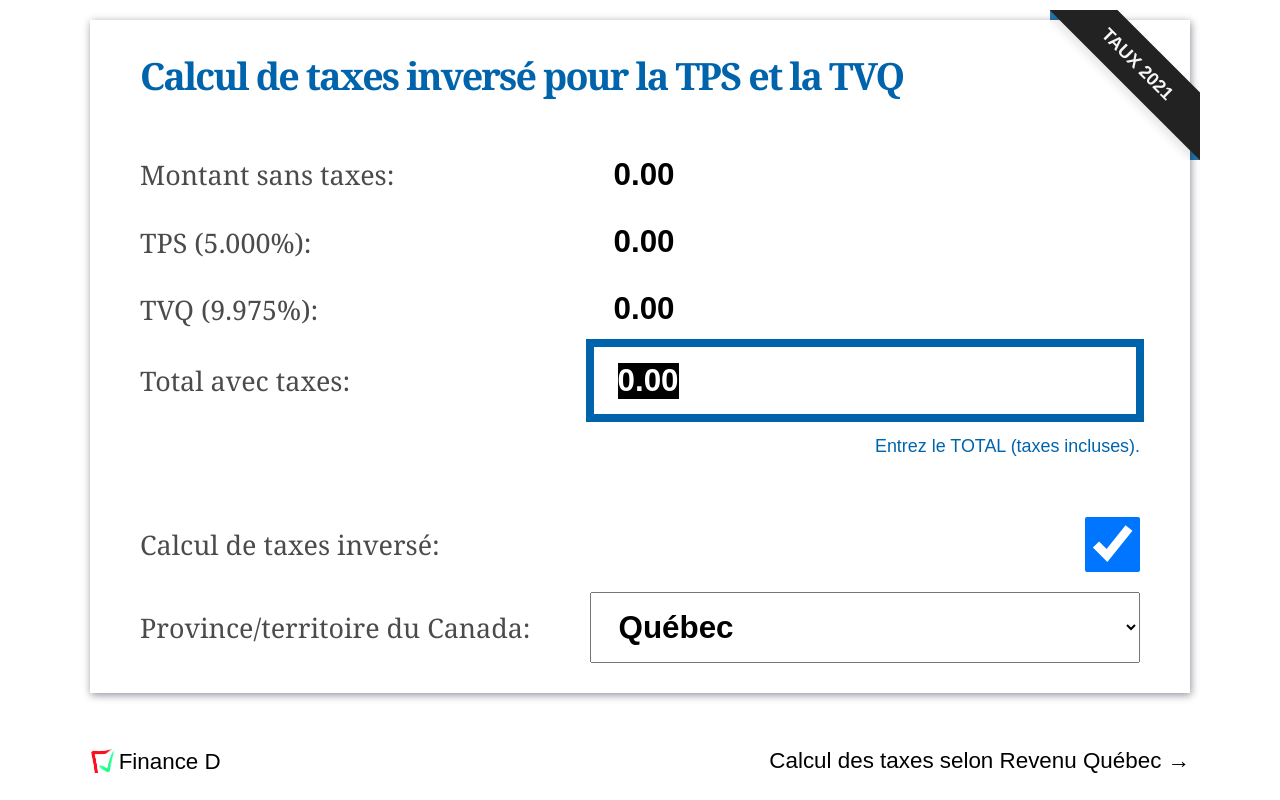
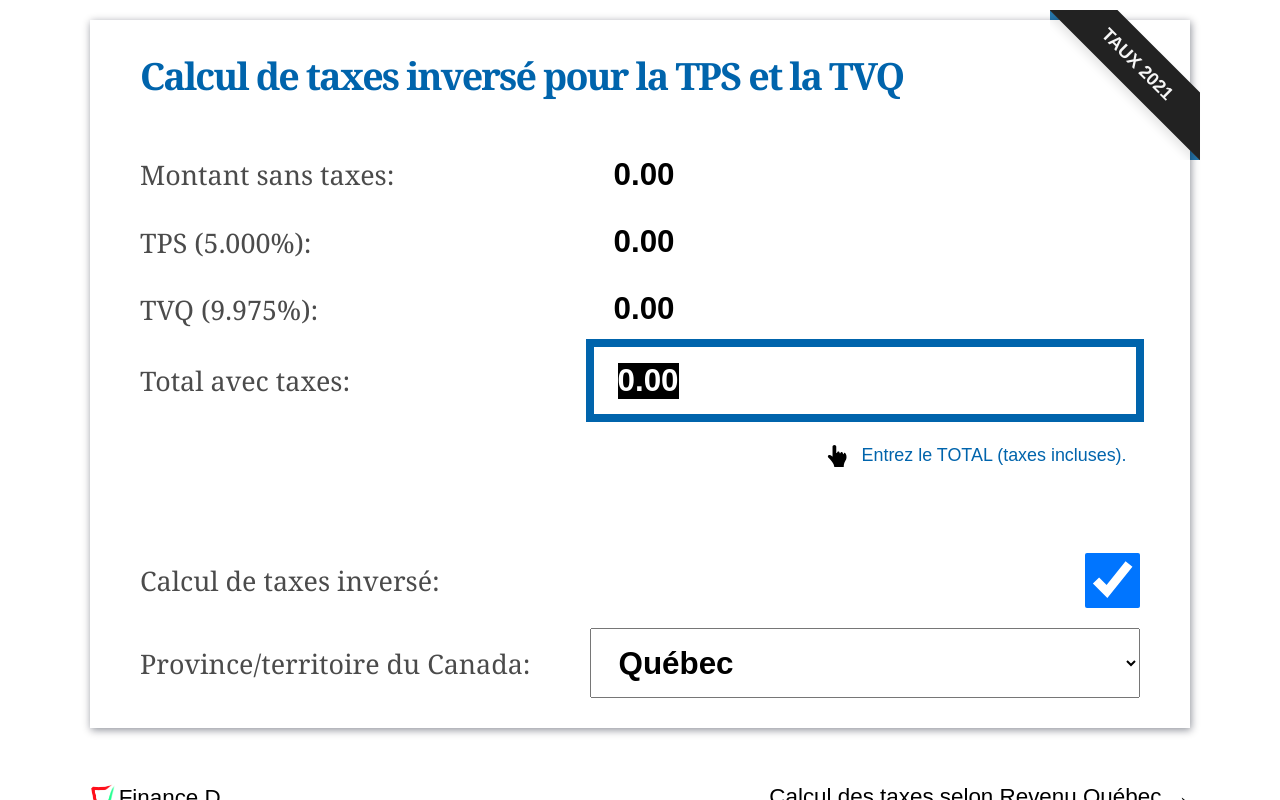
Before and after one commit to alex-drocks/calcul-taxes, a Next.js app: page / in a window 1280 px wide. Both pictures are taken after a click on the label "Calcul de taxes inversé:". Shown: the top 800 px of the page. Built offline with nearby package versions, Linux system fonts and the light colour scheme.

Commit message:
Removed ModeInputInstruction.js in favor of a dynamic instruction text applied only to active input.

```diff
--- a/components/DecimalNumber.js
+++ b/components/DecimalNumber.js
@@ -1,7 +1,15 @@
 import NumberFormat from "react-number-format";
 import {handleRowDeleteFromHotkey} from "./ResultsGrid";
 
-export default function Decimalnumber({id, label, readOnly, stateValue, onChangeHandler, onFocusHandler}) {
+export default function Decimalnumber({
+                                        id,
+                                        label,
+                                        readOnly,
+                                        stateValue,
+                                        onChangeHandler,
+                                        onFocusHandler,
+                                        focusedInstructions
+                                      }) {
   return (
     <div className={`field ${id}`}>
       <label htmlFor={id}><h2>{label}</h2></label>
@@ -35,6 +43,19 @@ export default function Decimalnumber({id, label, readOnly, stateValue, onChange
           }
         }}
       />
+      {focusedInstructions && (
+        <>
+          <div className="calculator-instructions no-select">
+            <svg width="1em" height="1em" xmlns="http://www.w3.org/2000/svg" viewBox="0 0 24 24">
+              <path
+                d="M4.021 10.688C5.229 10.86 6.531 12 7 12.469V1.955C7 .875 7.92 0 9 0s2 .875 2 1.955v6.058c0 .784.814.885.919.103.216-1.604 2.519-1.817 2.693.399.043.546.726.655.866.027.326-1.444 2.501-1.458 2.758.758.066.579.796.696.848.034.051-.67.281-.934.607-.934C20.789 8.4 22 10.419 22 12.81c0 4.295-3 4.306-3 11.19H9c-.332-3.942-3.462-7.431-6.271-10.241C2.241 13.271 2 12.707 2 12.195c0-.93.759-1.688 2.021-1.507z"/>
+            </svg>
+            <p>
+              {focusedInstructions}
+            </p>
+          </div>
+        </>
+      )}
     </div>
   );
 }
--- a/components/ModeInputInstruction.js
+++ /dev/null
@@ -1,7 +0,0 @@
-export default function ModeInputInstruction({taxeIn}) {
-  return (
-    <p className="calculator-instructions no-select" style={{color: "var(--blue)", textAlign: "right"}}>
-      {taxeIn ? `Entrez le TOTAL (taxes incluses).` : `Entrez le MONTANT (avant taxes).`}
-    </p>
-  );
-}
--- a/components/TaxCalculator.js
+++ b/components/TaxCalculator.js
@@ -4,11 +4,9 @@ import TopCornerRibbon from "./TopCornerRibbon";
 import Decimalnumber from "./DecimalNumber";
 import TaxeInCheckbox from "./TaxeInCheckbox";
 import ProvinceSelect from "./ProvinceSelect";
-import ModeInputInstruction from "./ModeInputInstruction";
-import ResultsGrid from "./ResultsGrid";
 
 export default function TaxCalculator() {
-  const [title, setCalculatorH1Title] = useState("");
+  const [calculatorH1Title, setCalculatorH1Title] = useState("");
   const [federalTaxName, setFederalTaxName] = useState("TPS");
 
   const [montant, setMontant] = useState(0);
@@ -117,7 +115,7 @@ export default function TaxCalculator() {
         taux.tvq,
       )
       }>
-        <h1 className="no-select">{title}</h1>
+        <h1 className="no-select">{calculatorH1Title}</h1>
 
         <Decimalnumber
           id="montant"
@@ -126,6 +124,7 @@ export default function TaxCalculator() {
           stateValue={montant}
           onChangeHandler={values => setMontant(Number(values.value))}
           onFocusHandler={e => selectAllText(e.target)}
+          focusedInstructions="Entrez le MONTANT (avant taxes)."
         />
 
         <Decimalnumber
@@ -153,19 +152,27 @@ export default function TaxCalculator() {
           stateValue={total}
           onChangeHandler={values => setTotal(Number(values.value))}
           onFocusHandler={e => selectAllText(e.target)}
+          focusedInstructions="Entrez le TOTAL (taxes incluses)."
         />
 
-        <ModeInputInstruction taxeIn={taxeIn}/>
+        <TaxeInCheckbox onChangeHandler={e => {
+          setTaxeIn(e.target.checked);
 
-
-        <TaxeInCheckbox onChangeHandler={e => setTaxeIn(e.target.checked)}/>
+          const montantInstructionEl = document.querySelector(".field.montant");
+          const totalInstructionEl = document.querySelector(".field.total");
+          if (taxeIn) {
+            montantInstructionEl.classList.add("isActiveCalculationMode");
+            totalInstructionEl.classList.remove("isActiveCalculationMode");
+          } else {
+            montantInstructionEl.classList.remove("isActiveCalculationMode");
+            totalInstructionEl.classList.add("isActiveCalculationMode");
+          }
+        }}/>
 
         <ProvinceSelect onChangeHandler={e => setProvince(e.target.value)}/>
 
         <input id="submit-handler-input" style={{display: "none"}} type="submit" value="Recalculer"/>
       </form>
-
-
 
     </div>
   );
--- a/styles/TaxCalculatorComponent.css
+++ b/styles/TaxCalculatorComponent.css
@@ -79,6 +79,25 @@
   margin-bottom: var(--vertical-spacing);
 }
 
+.field:not(.isActiveCalculationMode) .calculator-instructions {
+  display: none;
+}
+
+.field.isActiveCalculationMode .calculator-instructions {
+  width: 100%;
+  display: flex;
+  align-items: center;
+  justify-content: flex-end;
+
+}
+
+.field.isActiveCalculationMode .calculator-instructions p {
+  color: var(--blue);
+  text-align: right;
+
+  padding: 0.5em 0.75em;
+}
+
 @media screen and (max-width: 1024px) {
   .card {
     padding: 0;
--- a/styles/global.css
+++ b/styles/global.css
@@ -36,8 +36,8 @@ body {
 
 .page-container {
   overflow-x: hidden;
-  animation: fadeIn ease 1.3s;
-  -webkit-animation: fadeIn ease 1.3s;
+  animation: fadeIn ease 1s;
+  -webkit-animation: fadeIn ease 1s;
   padding: var(--vertical-spacing) var(--horizontal-spacing);
   display: flex;
   flex-direction: column;
```
